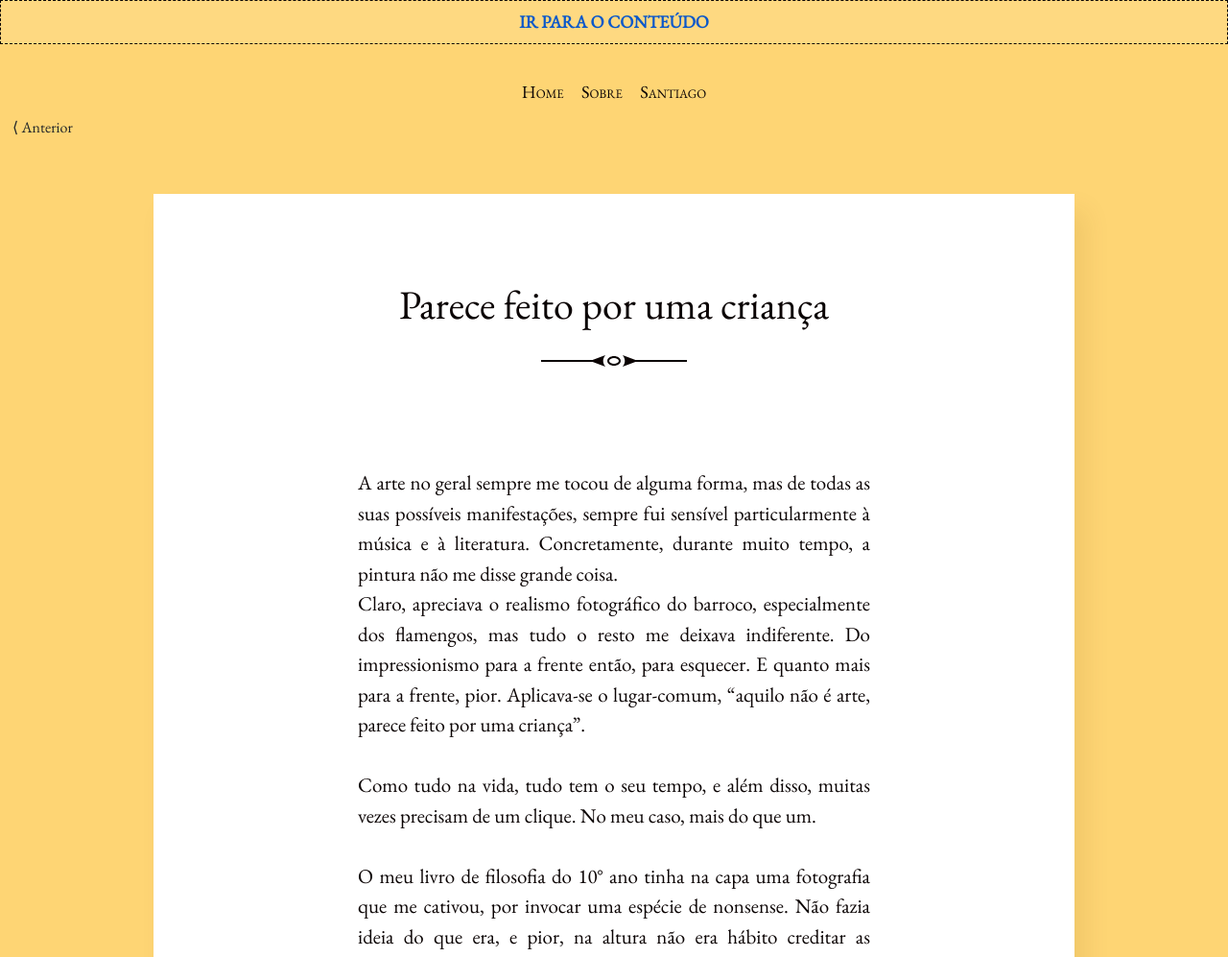
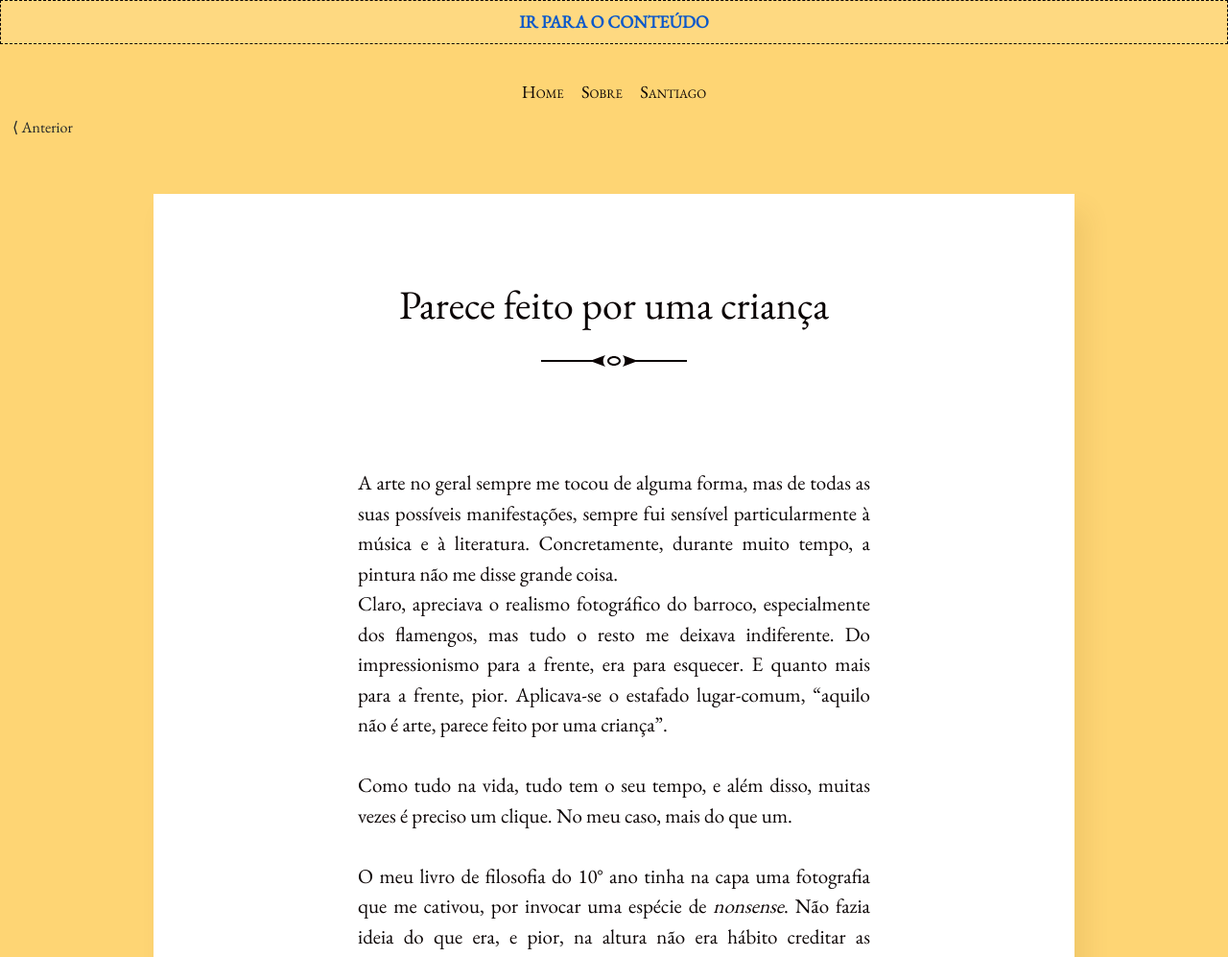
Before and after one commit to pjgsilva/pjgsilva.github.io, a Jekyll site: the page built from _posts/2023-12-28-pintura.md, in a window 1280 px wide. Shown: the top 997 px of the page at 96% size. Built offline with Jekyll 4.4.1, drawn with Linux system fonts in a browser that asks for light colours; some of the changed text lies outside the part shown.

Commit message:
Update 2023-12-28-pintura.md

```diff
--- a/_posts/2023-12-28-pintura.md
+++ b/_posts/2023-12-28-pintura.md
@@ -5,16 +5,16 @@ category: reflexao
 
 A arte no geral sempre me tocou de alguma forma, mas de todas as suas possíveis manifestações, sempre fui sensível particularmente à música e à literatura. Concretamente, durante muito tempo, a pintura não me disse grande coisa.
 
-Claro, apreciava o realismo fotográfico do barroco, especialmente dos flamengos, mas tudo o resto me deixava indiferente. Do impressionismo para a frente então, para esquecer. E quanto mais para a frente, pior. Aplicava-se o lugar-comum, "aquilo não é arte, parece feito por uma criança".
+Claro, apreciava o realismo fotográfico do barroco, especialmente dos flamengos, mas tudo o resto me deixava indiferente. Do impressionismo para a frente, era para esquecer. E quanto mais para a frente, pior. Aplicava-se o estafado lugar-comum, "aquilo não é arte, parece feito por uma criança".
 
 <br/>
 
-Como tudo na vida, tudo tem o seu tempo, e além disso, muitas vezes precisam de um clique.
+Como tudo na vida, tudo tem o seu tempo, e além disso, muitas vezes é preciso um clique.
 No meu caso, mais do que um.
 
 <br/>
 
-O meu livro de filosofia do 10° ano tinha na capa uma fotografia que me cativou, por invocar uma espécie de nonsense. Não fazia ideia do que era, e pior, na altura não era hábito creditar as ilustrações, muito menos em manuais escolares.
+O meu livro de filosofia do 10° ano tinha na capa uma fotografia que me cativou, por invocar uma espécie de *nonsense*. Não fazia ideia do que era, e pior, na altura não era hábito creditar as ilustrações, muito menos em manuais escolares.
 
 <span class="container d-flex">
 <span class="col">
@@ -42,7 +42,7 @@ Na mesma altura em que vi no Louvre tanto exemplo de pintura "certinha" do Barro
 
 <br/>
 
-Terceiro clique. Mais uma vez, obra do acaso. Numa loja no CCB, vi um pad de rato que achei interessantíssimo. Era um fragmento de uma pintura ou gravura, não me recordo bem, de um tal Paul Klee.
+Terceiro clique. Mais uma vez, obra do acaso. Numa loja no CCB, vi um *pad* de rato que achei interessantíssimo. Era um fragmento de uma pintura ou gravura, não me recordo bem, de um tal Paul Klee.
 
 Nunca tinha ouvido falar. Apenas por simples curiosidade, fui investigar. Como aconteceu com Bosch, um pouco de biografia sobre o pintor, e algum contexto sobre o onde, o como e o porquê de cada quadro, alteram completamente a forma de o contemplarmos e, se tivermos coragem, de tentar perceber a intenção do autor.
 
```
